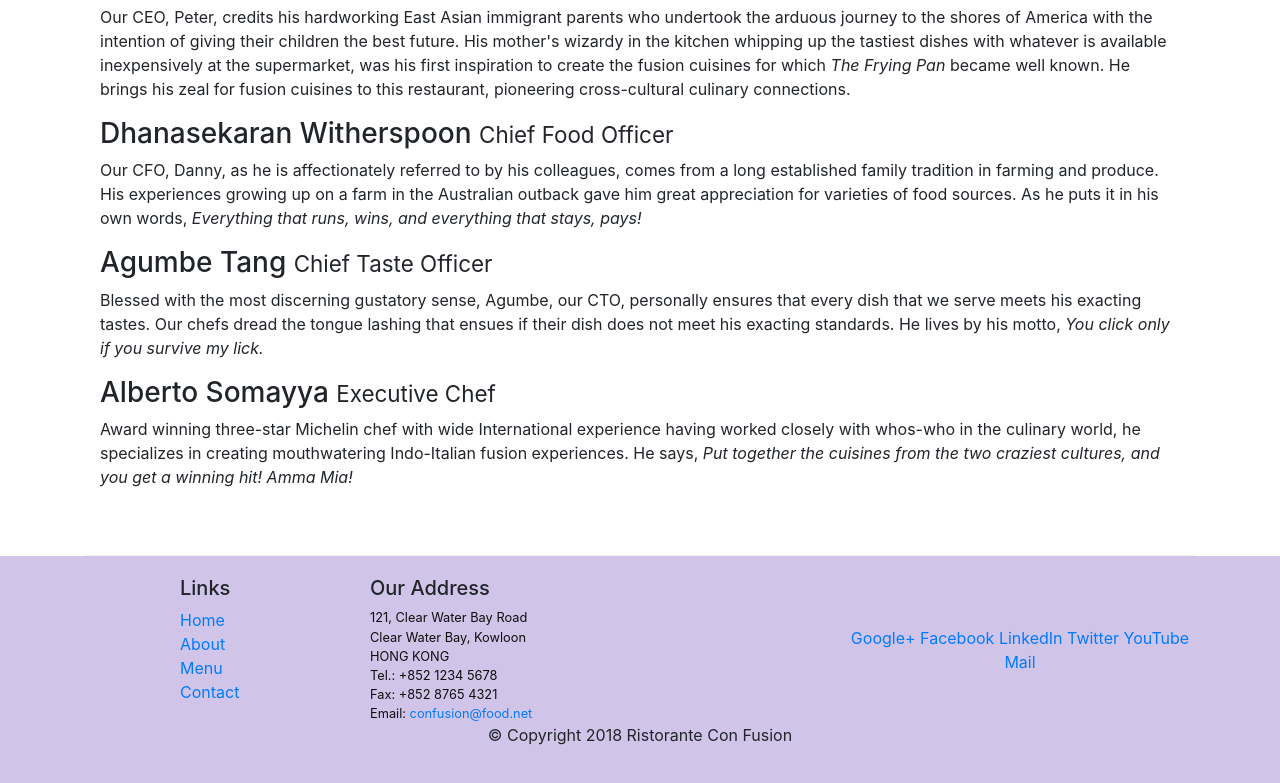
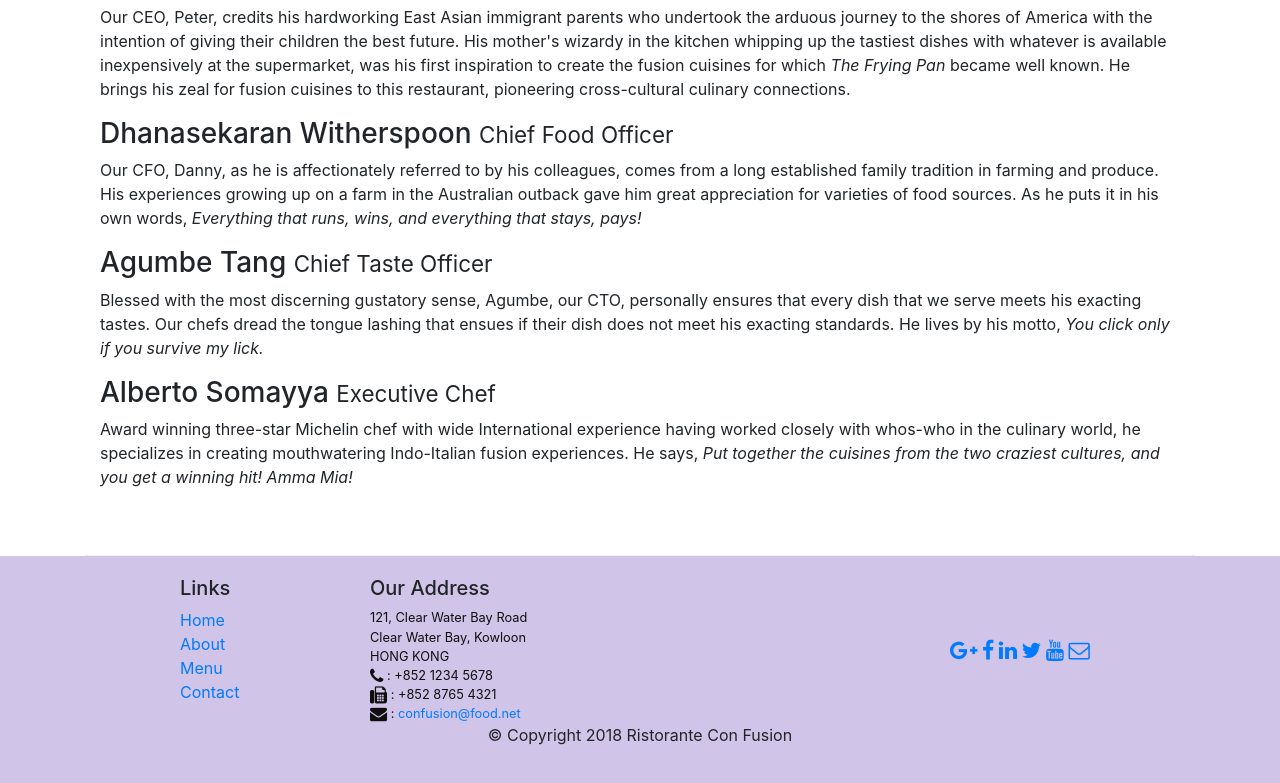
Before and after one commit to devansh2498/Git-test, a website: page aboutus.html in a window 1280 px wide. Shown: the part 998-1781 px from the top of the page. Drawn offline with nearby package versions, Linux system fonts and the light colour scheme.

Commit message:
Font-icon

```diff
--- a/aboutus.html
+++ b/aboutus.html
@@ -7,6 +7,8 @@
       <!-- Required meta tags always come first -->
       <meta charset="utf-8">
       <meta name="viewport" content="width=device-width, initial-scale=1, shrink-to-fit=no">
+      <link rel="stylesheet" href="node_modules/font-awesome/css/font-awesome.min.css">
+      <link rel="stylesheet" href="node_modules/bootstrap-social/bootstrap-social.css">
       <meta http-equiv="x-ua-compatible" content="ie=edge">
 
       <!-- Bootstrap CSS -->
@@ -24,10 +26,10 @@
            <a class="navbar-brand" href="#">Ristorante Con Fusion</a>
            <div class="collapse navbar-collapse" id="Navbar">
                 <ul class="navbar-nav ml-auto">
-                    <li class="nav-item "><a class="nav-link" href="./index.html">Home</a></li>
-                    <li class="nav-item active"><a class="nav-link" href="#">About</a></li>
-                    <li class="nav-item"><a class="nav-link" href="#">Menu</a></li>
-                    <li class="nav-item"><a class="nav-link" href="#">Contact</a></li>
+                    <li class="nav-item "><a class="nav-link" href="./index.html"><span class="fa fa-home fa-lg"></span> Home</a></li>
+                    <li class="nav-item active"><a class="nav-link" href="#"><span class="fa fa-info fa-lg"></span> About</a></li>
+                    <li class="nav-item"><a class="nav-link" href="#"><span class="fa fa-list fa-lg"></span> Menu</a></li>
+                    <li class="nav-item"><a class="nav-link" href="#"><span class="fa fa-address-card fa-lg"></span> Contact</a></li>
                 </ul>
             </div>
         </div>
@@ -103,19 +105,19 @@
 		              121, Clear Water Bay Road<br>
 		              Clear Water Bay, Kowloon<br>
 		              HONG KONG<br>
-		              Tel.: +852 1234 5678<br>
-		              Fax: +852 8765 4321<br>
-		              Email: <a href="mailto:confusion@food.net">confusion@food.net</a>
+		              <i class="fa fa-phone fa-lg"></i> : +852 1234 5678<br>
+		              <i class="fa fa-fax fa-lg"></i> : +852 8765 4321<br>
+		              <i class="fa fa-envelope fa-lg"></i> : <a href="mailto:confusion@food.net">confusion@food.net</a>
 		           </address>
                 </div>
                 <div class="col-12 col-sm-4 align-self-center">
                     <div class="text-center">
-                        <a href="http://google.com/+">Google+</a>
-                        <a href="http://www.facebook.com/profile.php?id=">Facebook</a>
-                        <a href="http://www.linkedin.com/in/">LinkedIn</a>
-                        <a href="http://twitter.com/">Twitter</a>
-                        <a href="http://youtube.com/">YouTube</a>
-                        <a href="mailto:">Mail</a>
+                        <a href="http://google.com/+"><i class="fa fa-google-plus fa-lg"></i></a>
+                        <a href="http://www.facebook.com/profile.php?id="><i class="fa fa-facebook fa-lg"></i></a>
+                        <a href="http://www.linkedin.com/in/"><i class="fa fa-linkedin fa-lg"></i></a>
+                        <a href="http://twitter.com/"><i class="fa fa-twitter fa-lg"></i></a>
+                        <a href="http://youtube.com/"><i class="fa fa-youtube fa-lg"></i></a>
+                        <a href="mailto:"><i class="fa fa-envelope-o fa-lg"></i></a>
                     </div>
                 </div>
            </div>
--- a/package.json
+++ b/package.json
@@ -15,6 +15,8 @@
   },
   "dependencies": {
     "bootstrap": "^4.5.0",
+    "bootstrap-social": "^5.1.1",
+    "font-awesome": "^4.7.0",
     "jquery": "^3.5.1",
     "popper.js": "^1.14.3"
   }
```
Also changed, not shown: index.html (+16 -13 lines), 1 other file.
